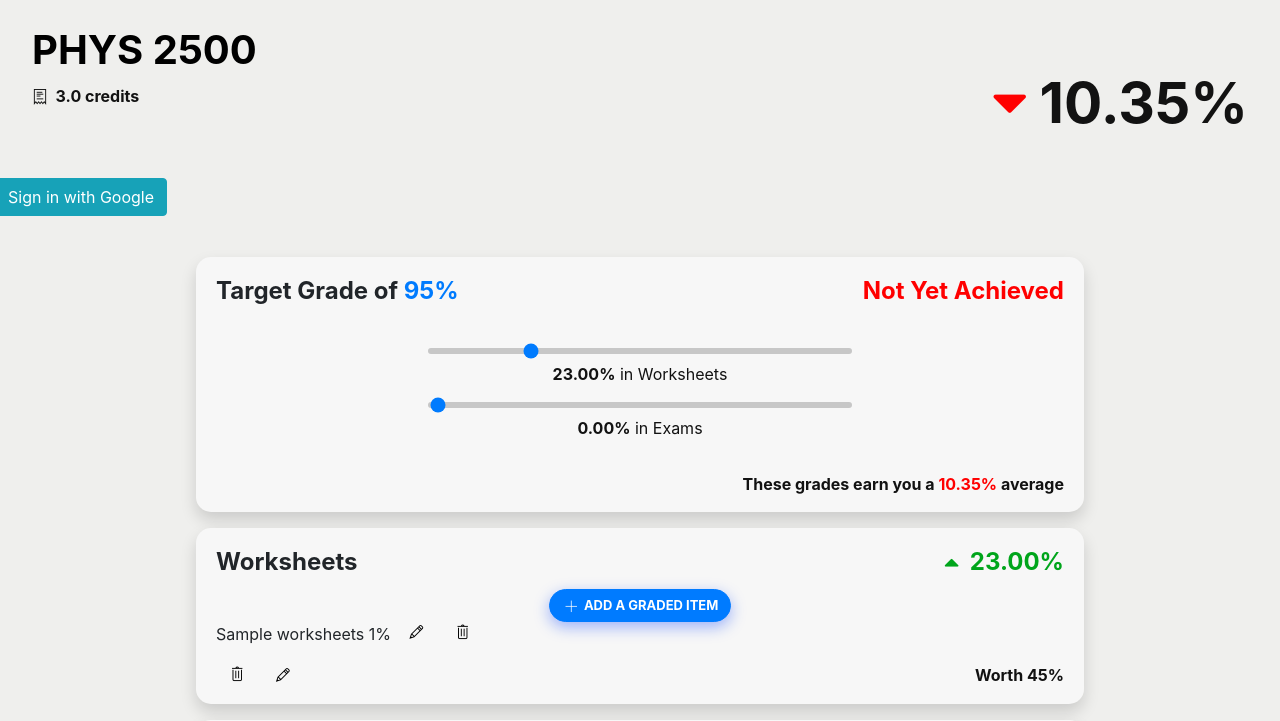
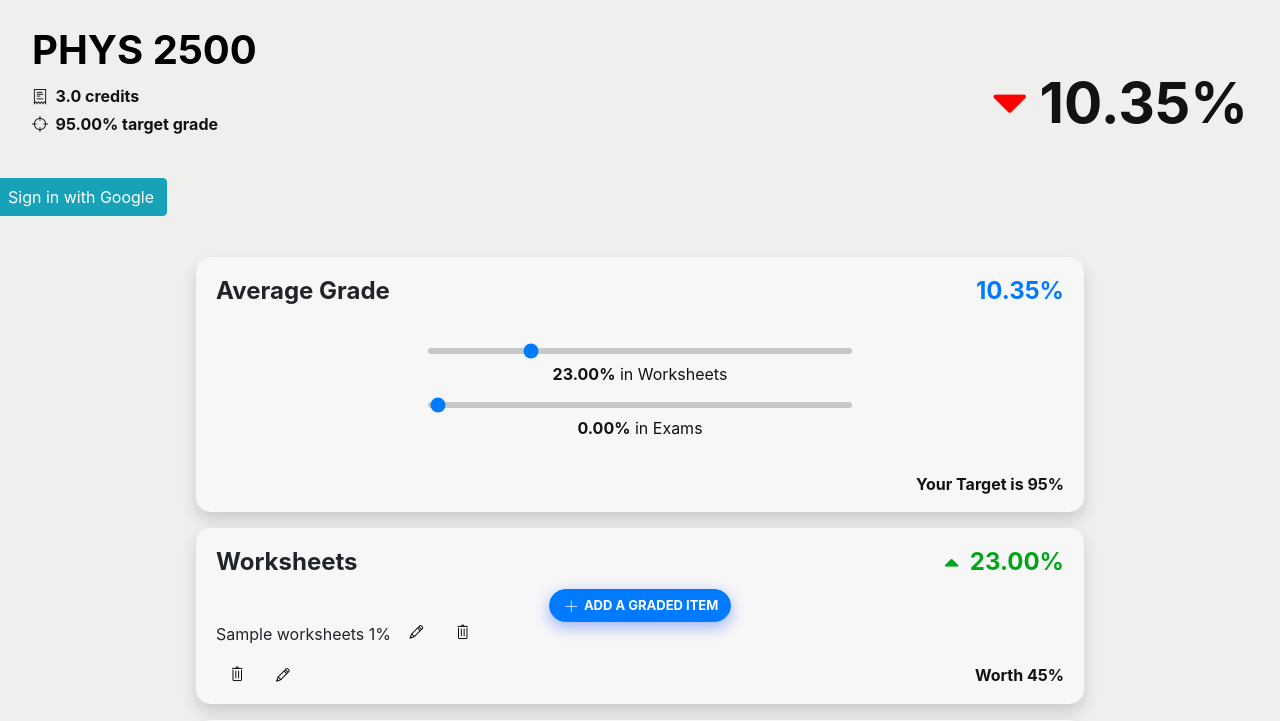
Before and after one commit to rahatmaini/Gradetrackr, a Django app: template gradetracker/templates/gradetracker/course.html in a window 1280 px wide. Shown: the top 721 px of the page. Run offline with Django 3.2, Linux system fonts and the light colour scheme; data comes from the database, SQL or seed files in the repository; both versions use the stored data as it was after the commit; the template is opened without the code that fills it: values that come from a table or form of the project are taken from there, most other values are stand-ins (such as "Sample title", 1, 10 or a date in 2020); some libraries are stand-ins or nearby versions.

Commit message:
Target grade makes sense now

```diff
--- a/gradetracker/templates/gradetracker/course.html
+++ b/gradetracker/templates/gradetracker/course.html
@@ -61,15 +61,20 @@
         <!-- List all the categories associated with that course -->
 
       <h4 class="card-title">
-        <span style="text-align: left;">
-          <b>Target Grade of <span style="color:rgb(0,123,254);">{{course.target_Grade|floatformat}}%</b></span>
+        <span style="text-align: left;" id="widgetCardTitle">
+          <b>Average Grade</b></span>
+
+            <b>
+            <span style="color:rgb(0,123,254);float:right" id="computedAvg">{{course.avgGrade.gradePercentage}}%</span></b>
+
+        <!--
         {% if course.avgGrade.gradePercentage >= course.target_Grade %}
         <span style="color:rgb(0, 165, 27);float:right"><b>Achieved</b></span>
         {% else %}
         <span style="color:red;float:right"><b>Not Yet Achieved</b></span>
-        {% endif %}
+        {% endif %} -->
 
-    </b></h4>
+    </h4>
 
 
       <p class="card-text darkMode" style="text-align: center;margin-top: 5%;line-height: 250%;">
@@ -86,14 +91,10 @@
 
 
       </p>
-      <b>
-        <span class="darkMode" style="float:right">
-        {% if course.avgGrade.gradePercentage < course.target_Grade %}
-        These grades earn you a <span id="computedAvg" style="color:red;">{{course.avgGrade.gradePercentage}}%</span> average
-        {% else %}
-        These grades earn you a <span id="computedAvg" style="color:rgb(0, 165, 27);">{{course.avgGrade.gradePercentage}}%</span> average
-        {% endif %}</span></b>
-        </span>
+
+        <b><span class="darkMode" style="float:right" id="howManyAwayFromTarget" >
+        Your Target is {{course.target_Grade|floatformat}}%
+        </span></b>
       </div></div>
 
 
@@ -333,7 +334,7 @@
 
   function calculateHypothetical()
   {
-
+        document.getElementById("widgetCardTitle").innerHTML = "<b>Hypothetical Grade</b>"
         var sum = 0;
         {% for category in grade_categories %}
         document.getElementById("{{category.id}}grade").innerHTML = parseFloat(document.getElementById("{{category.id}}hypo").value).toFixed(2);
@@ -341,11 +342,17 @@
         {% endfor %}
 
         if (sum>={{course.target_Grade}}) {
-          document.getElementById("computedAvg").innerHTML = '<span style="color:rgb(0,123,254);">'+ sum.toFixed(2)+'%</span>';
+          document.getElementById("computedAvg").innerHTML = '<span style="color:rgb(0, 165, 27);">'+ sum.toFixed(2)+'%</span>';
         }
         else {
-          document.getElementById("computedAvg").innerHTML = '<span style="color:red;">'+ sum.toFixed(2)+'%</span>';
+          document.getElementById("computedAvg").innerHTML = '<span style="color:rgb(0,123,254)">'+ sum.toFixed(2)+'%</span>';
         }
+
+        if ({{course.target_Grade}}-sum > 0)
+          document.getElementById("howManyAwayFromTarget").innerHTML = ({{course.target_Grade}}-sum).toFixed(2) + "% Away From Target"
+        else
+          document.getElementById("howManyAwayFromTarget").innerHTML = "These Grades Meet Your Target"
+
 
     }
 
--- a/gradetracker/templates/gradetracker/templateForCourseOverview.html
+++ b/gradetracker/templates/gradetracker/templateForCourseOverview.html
@@ -30,7 +30,7 @@
 
     <div style="padding-bottom: 0.5%;line-height: 1.8;float:left;" class="darkMode"><b>
         <span class="ti-receipt" style="vertical-align: -2px;width:200px"></span>&nbsp;&nbsp;{{course.number_Of_Credits}} credits<br />
-        <!--<span class="ti-email" style="vertical-align: -2px;"></span>&nbsp;&nbsp;{{ course.Professor_Email }}<br />-->
+        <span class="ti-target" style="vertical-align: -1px;"></span>&nbsp;&nbsp;{{ course.target_Grade }}% target grade<br />
         {% if course.Verified_Class %}<span class="rotunda2" style="vertical-align: -1px;"></span>&nbsp;&nbsp;Verified UVA Course<br />
         {% endif %}
 
```
Also changed, not shown: db.sqlite3.
